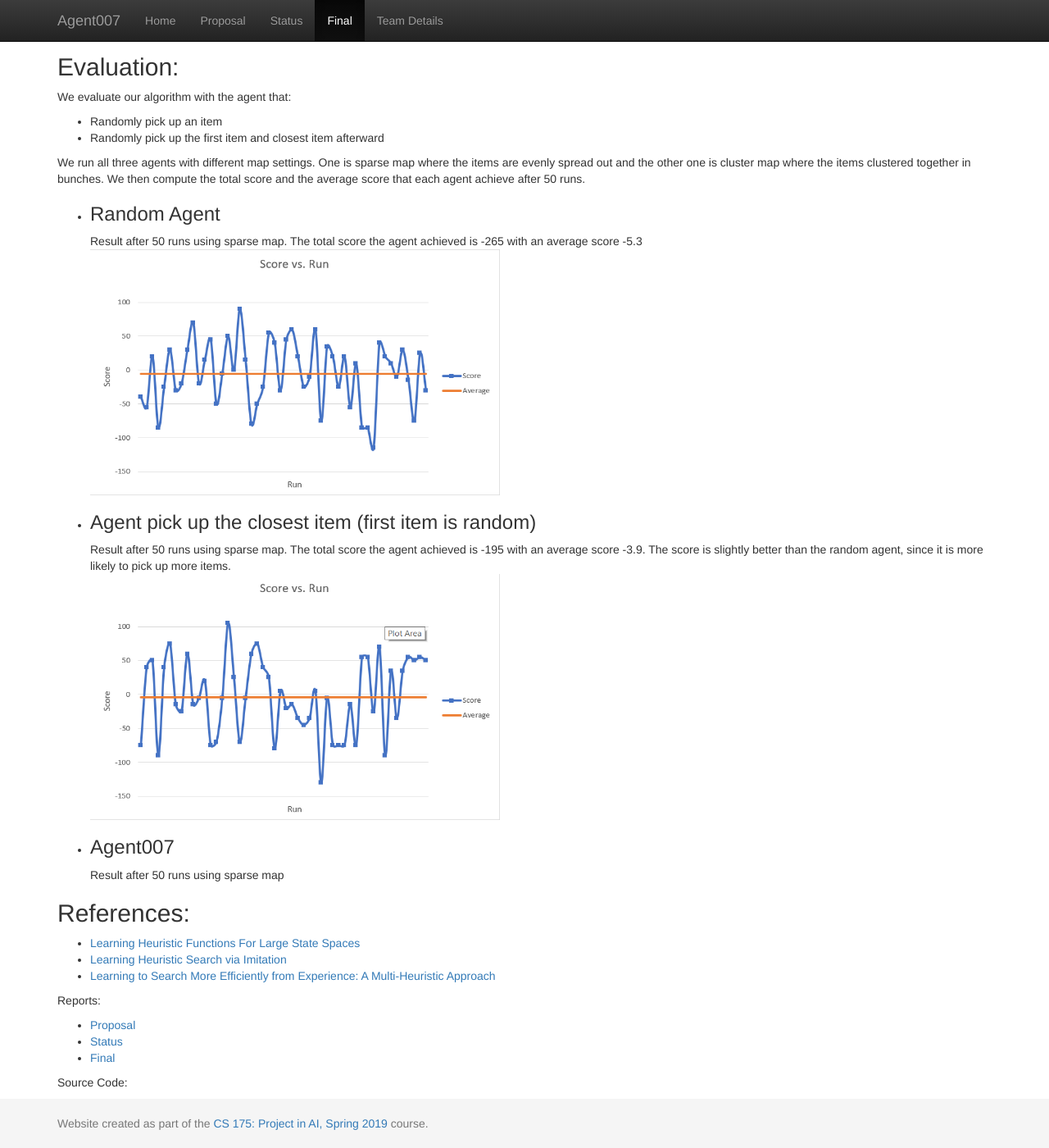
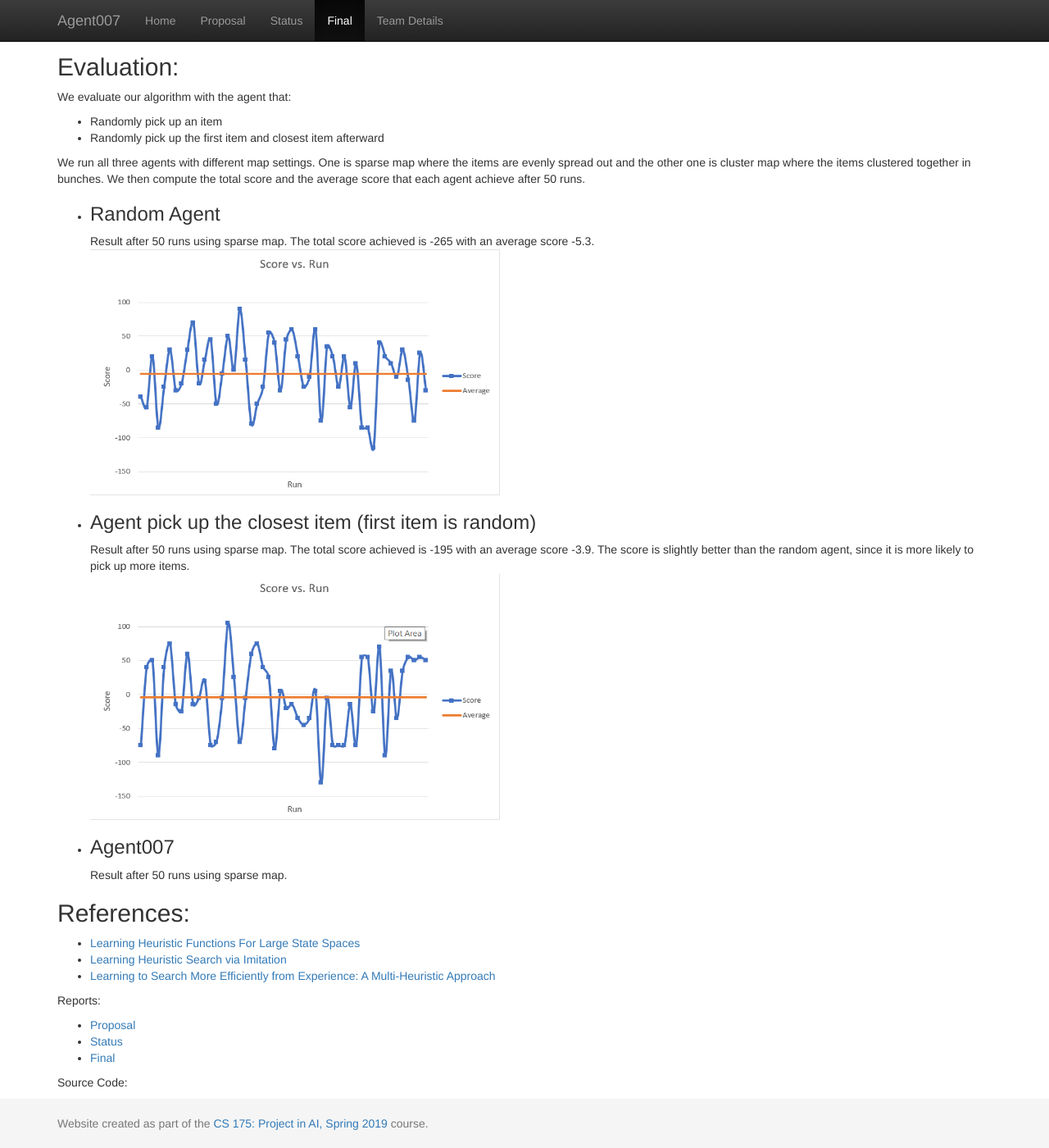
Before and after one commit to KumarHX/Agent007, a Jekyll site: the page built from docs/final.md, in a window 1280 px wide and 1400 px high, scrolled down 1047 px. Shown: the whole window at 82% size. Built offline with Jekyll 4.4.1, drawn with Linux system fonts in a browser that asks for light colours.

Commit message:
Update final.md

```diff
--- a/docs/final.md
+++ b/docs/final.md
@@ -33,16 +33,16 @@ We evaluate our algorithm with the agent that:
 We run all three agents with different map settings. One is sparse map where the items are evenly spread out and the other one is cluster map where the items clustered together in bunches. We then compute the total score and the average score that each agent achieve after 50 runs.
 
 - ### Random Agent
-Result after 50 runs using sparse map. The total score the agent achieved is -265 with an average score -5.3 <br>
+Result after 50 runs using sparse map. The total score achieved is -265 with an average score -5.3. <br>
 <a href="url"><img src="RandomSparse.png" align="center" height="300" width="500" ></a>
 
 
 - ### Agent pick up the closest item (first item is random)
-Result after 50 runs using sparse map. The total score the agent achieved is -195 with an average score -3.9. The score is slightly better than the random agent, since it is more likely to pick up more items. <br>
+Result after 50 runs using sparse map. The total score achieved is -195 with an average score -3.9. The score is slightly better than the random agent, since it is more likely to pick up more items. <br>
 <a href="url"><img src="ShortestPathSparse.png" align="center" height="300" width="500" ></a>
 
 - ### Agent007
-Result after 50 runs using sparse map <br>
+Result after 50 runs using sparse map. <br>
 
 
 ## References:
```
